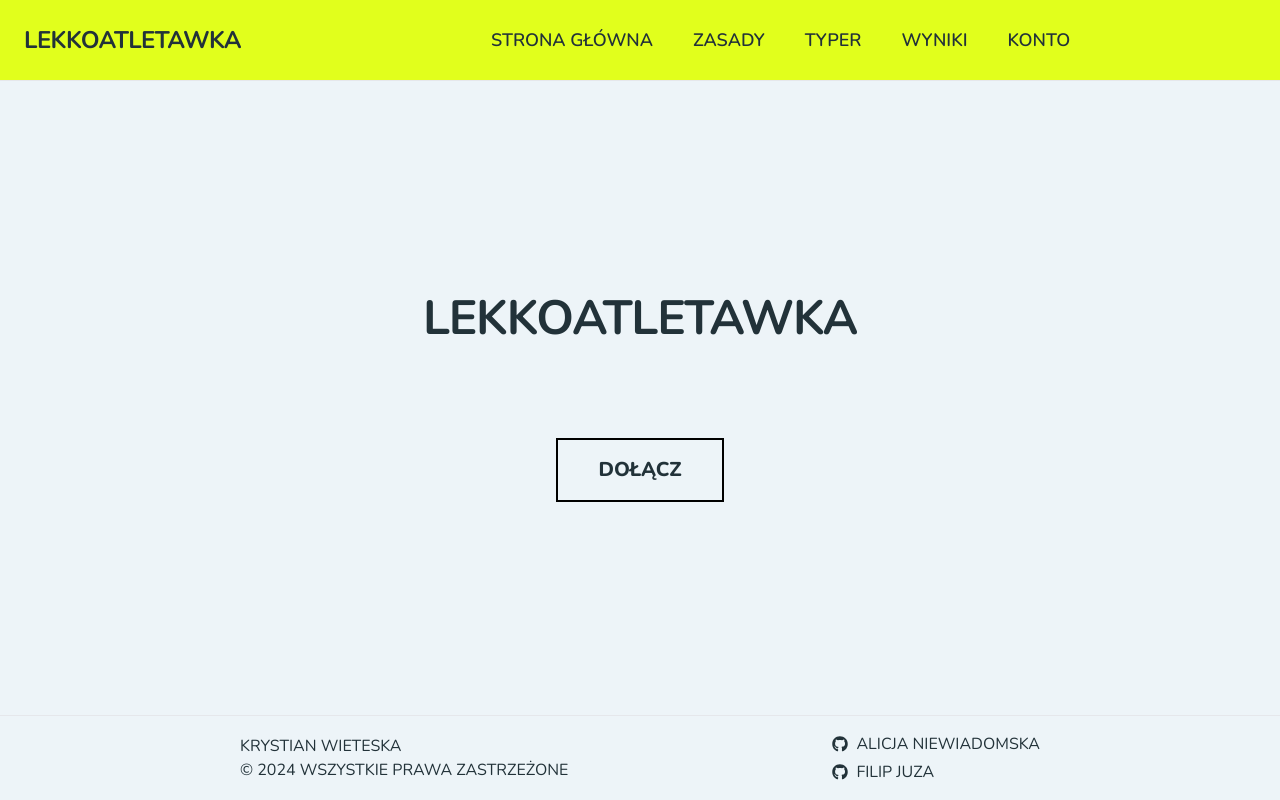
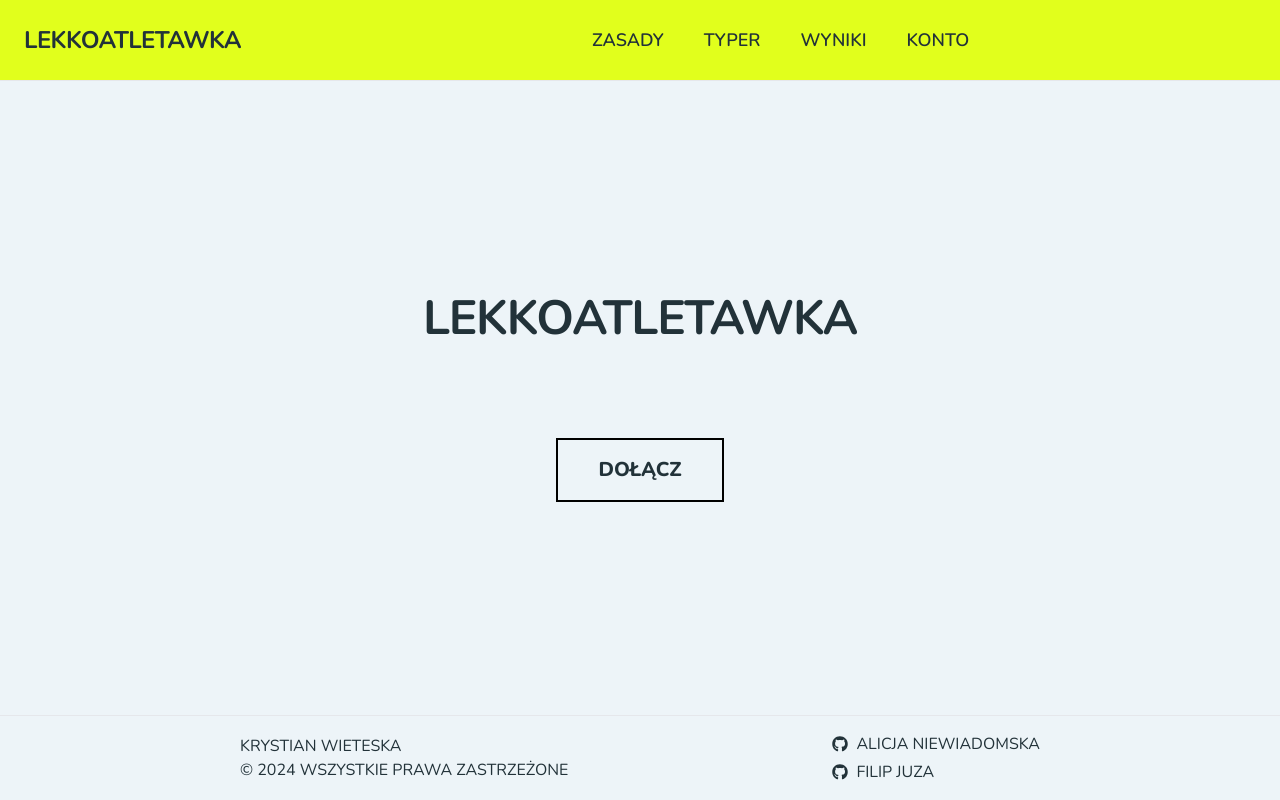
Before and after one commit to alicenoknow/lekko-web, a Next.js app: page / in a window 1280 px wide. Built offline with nearby package versions, Linux system fonts and the light colour scheme.

Commit message:
Refactor navbar

```diff
--- a/components/forms/AthleteSearchBar.tsx
+++ b/components/forms/AthleteSearchBar.tsx
@@ -122,9 +122,8 @@ function useDebouncedValue<T>(value: T, delay: number): T {
 
 // TODO paging athletes
 // TODO paging in general
-// TODO refactor components
+// TODO refactor pages
 // TODO test all
 // TODO points input zero
 // TODO answers impl
 // TODO ranking impl
-// TODO test edit after refactor
--- a/components/navbar/NavBar.tsx
+++ b/components/navbar/NavBar.tsx
@@ -1,14 +1,17 @@
 import React, { memo } from 'react';
 import NavBarMenu from './NavBarMenu';
-
-const title = 'Lekkoatletawka';
+import { txt } from '@/nls/texts';
+import Link from 'next/link';
 
 const NavBar = () => {
     const Logo = memo(() => (
         <div className='mr-6 flex flex-shrink-0 items-center text-primaryDark'>
-            <span className='text-2xl font-bold uppercase tracking-tight'>
-                {title}
-            </span>
+            <Link
+                href={'/'}
+                className='text-2xl font-bold uppercase tracking-tight'
+            >
+                {txt.title}
+            </Link>
         </div>
     ));
 
--- a/components/navbar/NavBarMenu.tsx
+++ b/components/navbar/NavBarMenu.tsx
@@ -14,7 +14,7 @@ export function NavBarMenu() {
             return (
                 <Link
                     href={link}
-                    className='ml-3 mt-4 block hover:text-lightGray md:mt-0 md:inline-block lg:ml-10'
+                    className='ml-8 mt-4 block hover:text-lightGray md:mt-0 md:inline-block lg:ml-10'
                 >
                     {title}
                 </Link>
@@ -40,7 +40,6 @@ export function NavBarMenu() {
                 className={`z-[4] ${isOpen ? 'block' : 'hidden'} block w-full flex-grow md:flex md:w-auto md:items-center`}
             >
                 <div className='text-lg font-semibold uppercase text-primaryDark md:flex-grow'>
-                    <NavButton title={txt.mainPage} link='/' />
                     <NavButton title={txt.rules} link='/rules' />
                     <NavButton title={txt.typer} link='/typer' />
                     <NavButton title={txt.results} link='/results' />
--- a/nls/locales/pl.json
+++ b/nls/locales/pl.json
@@ -1,6 +1,5 @@
 {
     "title": "Lekkoatletawka",
-    "mainPage": "Strona główna",
     "rules": "Zasady",
     "typer": "Typer",
     "account": "Konto",
--- a/nls/texts.ts
+++ b/nls/texts.ts
@@ -3,7 +3,6 @@ export { txt };
 
 export type Translations = {
     title: string;
-    mainPage: string;
     rules: string;
     typer: string;
     account: string;
```
